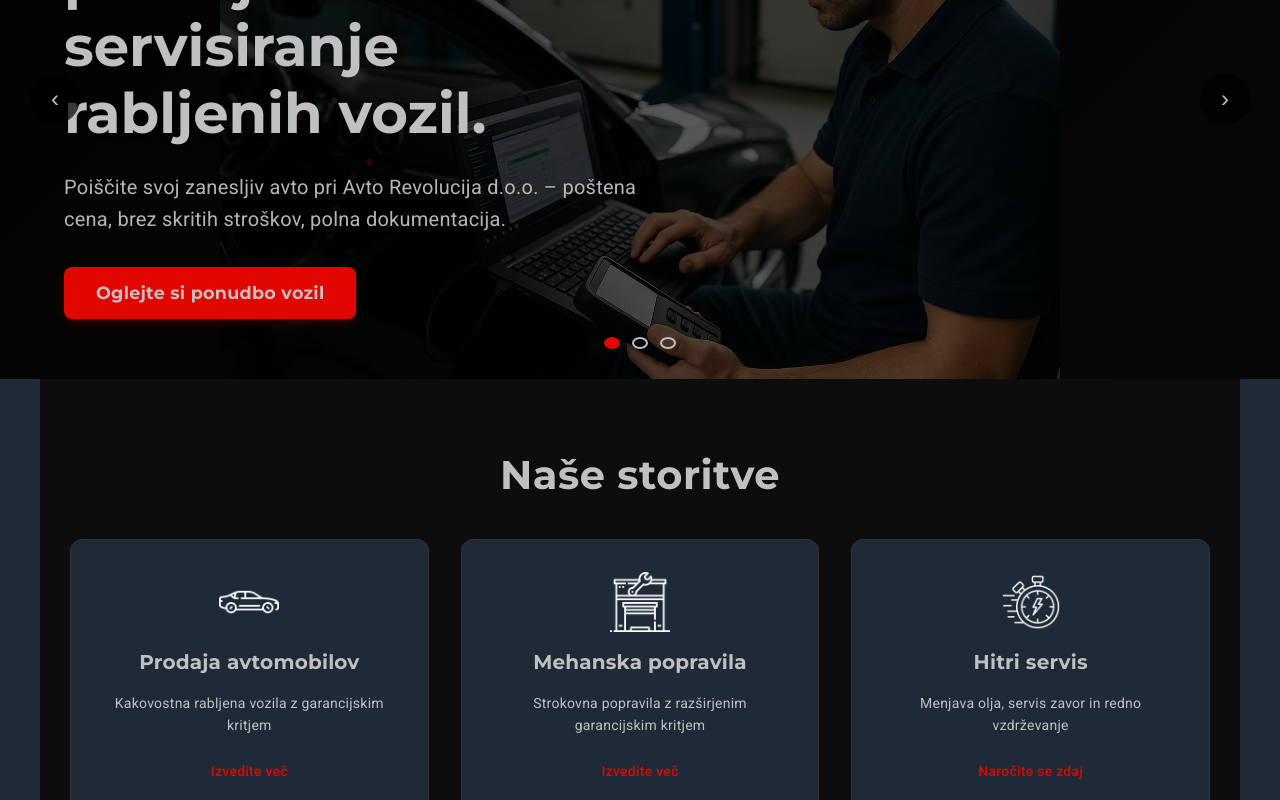
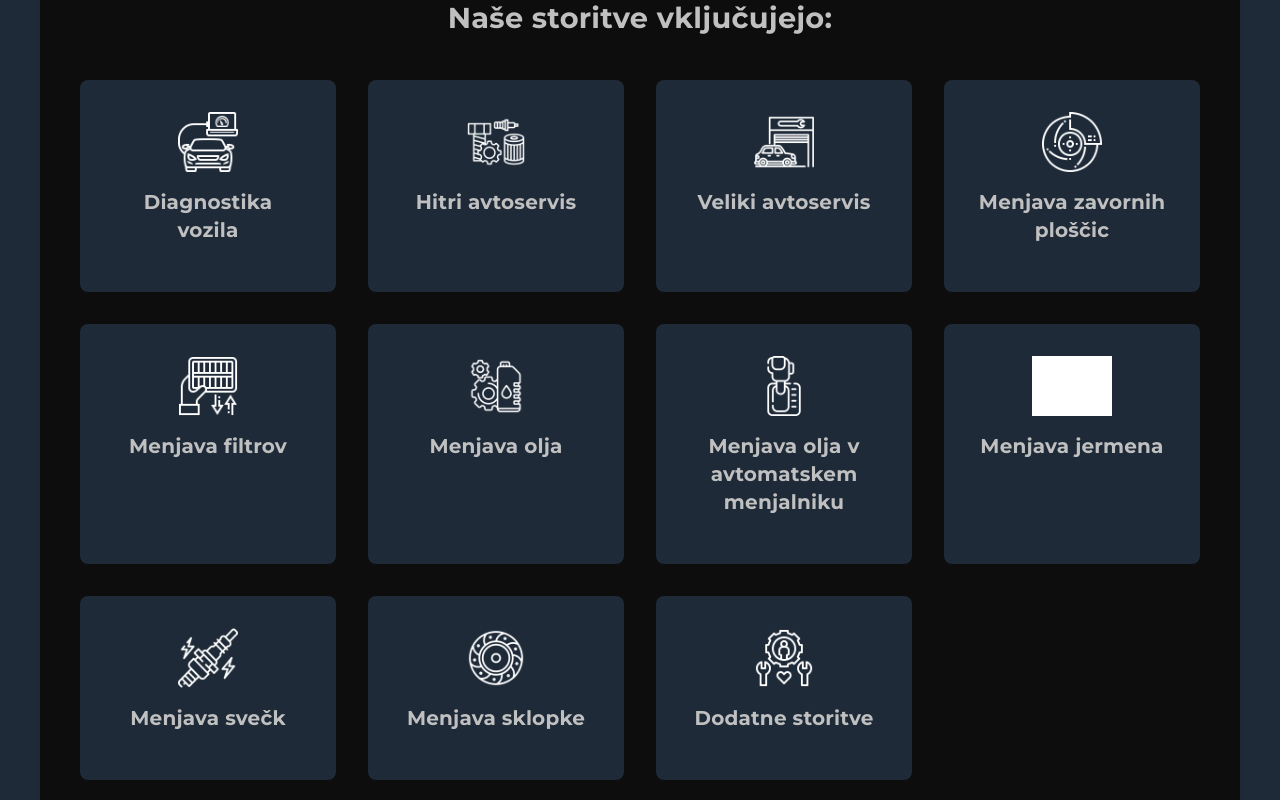
Before and after one commit to ickobombata/car-service, an Angular app in the folder frontend/car-service-frontend/: page /#/services in a window 1280 px wide. Before the commit this address led to /#/. Shown: the part 300-1100 px from the top of the page. Built offline with nearby package versions, Linux system fonts and the light colour scheme; grey boxes are pictures that could not be loaded.

Commit message:
use hash routing

```diff
--- a/frontend/car-service-frontend/src/app/app-routing.module.ts
+++ b/frontend/car-service-frontend/src/app/app-routing.module.ts
@@ -23,6 +23,7 @@ const routes: Routes = [
 
 @NgModule({
   imports: [RouterModule.forRoot(routes, {
+    useHash: true,
     anchorScrolling: 'enabled',
     scrollPositionRestoration: 'enabled'
   })],
--- a/frontend/car-service-frontend/src/app/home/home.component.html
+++ b/frontend/car-service-frontend/src/app/home/home.component.html
@@ -11,7 +11,7 @@
           <div class="slide-text">
             <h1 class="slide-title">{{ slide.title }}</h1>
             <p class="slide-description">{{ slide.text }}</p>
-            <a *ngIf="slide.buttonText" [href]="slide.buttonLink" class="slide-button">
+            <a *ngIf="slide.buttonText" [routerLink]="[slide.buttonLink]" class="slide-button">
               {{ slide.buttonText }}
             </a>
           </div>
@@ -45,7 +45,7 @@
           </div>
           <h3>{{ 'HOME.CAR_SALES_TITLE' | translate }}</h3>
           <p>{{ 'HOME.CAR_SALES_DESCRIPTION' | translate }}</p>
-          <a href="/cars" class="service-link">{{ 'HOME.LEARN_MORE_BUTTON' | translate }}</a>
+          <a [routerLink]="['/cars']" class="service-link">{{ 'HOME.LEARN_MORE_BUTTON' | translate }}</a>
         </div>
         <div class="service-card">
           <div class="service-icon">
@@ -53,7 +53,7 @@
           </div>
           <h3>{{ 'HOME.MECHANICAL_REPAIRS_TITLE' | translate }}</h3>
           <p>{{ 'HOME.MECHANICAL_REPAIRS_DESCRIPTION' | translate }}</p>
-          <a href="/services" class="service-link">{{ 'HOME.LEARN_MORE_BUTTON' | translate }}</a>
+          <a [routerLink]="['/services']" class="service-link">{{ 'HOME.LEARN_MORE_BUTTON' | translate }}</a>
         </div>
         <div class="service-card">
           <div class="service-icon">
@@ -61,7 +61,7 @@
           </div>
           <h3>{{ 'HOME.QUICK_SERVICE_TITLE' | translate }}</h3>
           <p>{{ 'HOME.QUICK_SERVICE_DESCRIPTION' | translate }}</p>
-          <a href="/contact-us" class="service-link">{{ 'HOME.SCHEDULE_NOW_BUTTON' | translate }}</a>
+          <a [routerLink]="['/contact-us']" class="service-link">{{ 'HOME.SCHEDULE_NOW_BUTTON' | translate }}</a>
         </div>
       </div>
 
@@ -164,8 +164,8 @@
         <h2>{{ 'HOME.CTA_TITLE' | translate }}</h2>
         <p>{{ 'HOME.CTA_DESCRIPTION' | translate }}</p>
         <div class="cta-buttons">
-          <a href="/contact-us" class="cta-btn primary">{{ 'HOME.CONTACT_US_BUTTON' | translate }}</a>
-          <a href="/services" class="cta-btn secondary">{{ 'HOME.OUR_SERVICES_BUTTON' | translate }}</a>
+          <a [routerLink]="['/contact-us']" class="cta-btn primary">{{ 'HOME.CONTACT_US_BUTTON' | translate }}</a>
+          <a [routerLink]="['/services']" class="cta-btn secondary">{{ 'HOME.OUR_SERVICES_BUTTON' | translate }}</a>
         </div>
       </div>
     </section>
--- a/frontend/car-service-frontend/src/app/services/services.component.html
+++ b/frontend/car-service-frontend/src/app/services/services.component.html
@@ -113,8 +113,8 @@
         <h2>{{ 'SERVICES.READY_TO_GET_STARTED_TITLE' | translate }}</h2>
         <p>{{ 'SERVICES.CTA_DESCRIPTION' | translate }}</p>
         <div class="cta-buttons">
-          <a href="/contact-us" class="cta-btn primary">{{ 'SERVICES.SCHEDULE_SERVICE_BUTTON' | translate }}</a>
-          <a *ngIf="showCars" href="/cars" class="cta-btn secondary">{{ 'SERVICES.VIEW_AVAILABLE_CARS_BUTTON' | translate }}</a>
+          <a [routerLink]="['/contact-us']" class="cta-btn primary">{{ 'SERVICES.SCHEDULE_SERVICE_BUTTON' | translate }}</a>
+          <a *ngIf="showCars" [routerLink]="['/cars']" class="cta-btn secondary">{{ 'SERVICES.VIEW_AVAILABLE_CARS_BUTTON' | translate }}</a>
         </div>
       </div>
     </section>
```
